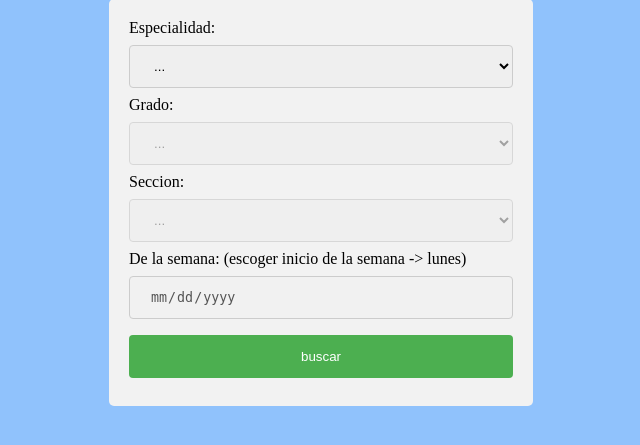
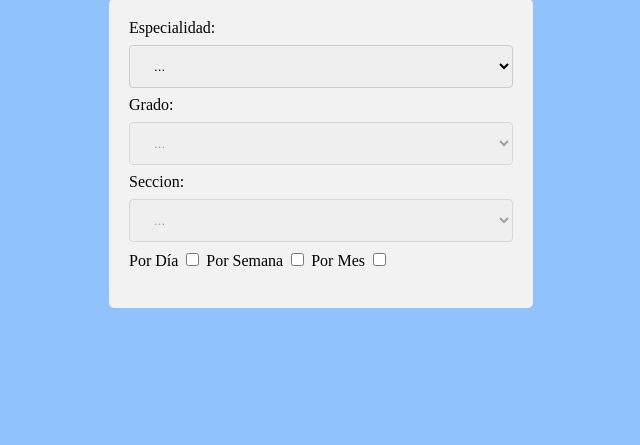
Before and after one commit to EGPerezR/EstadiasFaltas, a PHP site: page /tablafaltas.php in a window 1280 px wide. Shown: the part 121-566 px from the top of the page, without its empty margins (339-979 px from the left). Run offline with PHP 8.4, Linux system fonts and the light colour scheme.

Commit message:
implementacion de fechas

```diff
--- a/Controllers/creaexcel.php
+++ b/Controllers/creaexcel.php
@@ -138,4 +138,5 @@ $writer = new Xlsx($spreadsheet);
 
 
 $writer->save(__DIR__.'/../Impreso/Tabla de faltas de la semana de '.$espe.' de '.$grado.' grado del '.$seccion.'.xlsx');
+
 header('Location: ../tablafaltas.php');
--- a/Controllers/muestabl.php
+++ b/Controllers/muestabl.php
@@ -44,7 +44,7 @@ if (isset($_POST['buscar'])) {
 
 
 ?>
-        <div class="tabfal" id="tabfal" onclick="offtab()">
+        <div class="tabfal" id="tabfal" >
 
             <div class="tablafal" style="
 
@@ -63,7 +63,7 @@ if (isset($_POST['buscar'])) {
                         }
                         if ($espe == 5) {
                             echo "background-color: #9d61fd;";
-                        }    ?>">
+                        }    ?>"><a href="" onclick="offtab()" style="color = red;">X</a>
                 <form method="POST" action="Controllers/creaexcel.php">
                     <center><b><label>Registro de faltas del grupo
                                 <?php echo $grado;  ?> de
@@ -183,7 +183,7 @@ if (isset($_POST['buscar'])) {
                     <br>
                     <div class="imprimir">
 
-                        <input type="submit" value="Imprimir" name="imprimir">
+                        <input type="submit" value="Imprimir" name="imprimir" onclick="alerta()">
                 </form>
             </div>
         </div>
--- a/tablafaltas.php
+++ b/tablafaltas.php
@@ -52,10 +52,29 @@ require 'Controllers/funcs.php';
                 <option value="1">A</option>
                 <option value="2">B</option>
             </select>
-
-            <label>De la semana: (escoger inicio de la semana -> lunes)</label>
-            <input type="date" name="semana" id="semana" disabled>
-            <input type="submit" value="buscar" name="buscar">
+            <label for="por dia">Por Día</label>
+            <input type="checkbox" name="dia" id="dia" onclick="showfe()" value="dia">
+            <label for="por dia">Por Semana</label>
+            <input type="checkbox" name="semana" id="semana" onclick="showfe()" value="mes">
+            <label for="por dia">Por Mes</label>
+            <input type="checkbox" name="mes" id="mes" onclick="showfe()" value="semana">
+            <br>
+            <br>
+            <div id="fecha1" style="display: none;">
+                <label>Seleccione Dia</label>
+                <input type="date" name="semana" id="semana1" disabled>
+                <input type="submit" value="buscar" name="buscar">
+            </div>
+            <div id="fecha2" style="display: none;">
+                <label>Seleccione semana: (inicio de la semana -> lunes)</label>
+                <input type="date" name="semana" id="semana2" disabled>
+                <input type="submit" value="buscar" name="buscar">
+            </div>
+            <div id="fecha3" style="display: none;">
+                <label>Seleccione Mes: (escoger inicio de la semana -> lunes)</label>
+                <input type="date" name="semana" id="semana3" disabled>
+                <input type="submit" value="buscar" name="buscar">
+            </div>
         </form>
     </div>
 
@@ -101,6 +120,55 @@ require 'Controllers/funcs.php';
     function offtab() {
         document.getElementById("tabfal").style.display = "none";
     }
+
+    function alerta() {
+        alert("Su tabla se ha creado exitosamente");
+    }
+
+
+
+    function showfe() {
+        element1 = document.getElementById("fecha1");
+        check1 = document.getElementById("dia");
+        element2 = document.getElementById("fecha2");
+        check2 = document.getElementById("semana");
+        element3 = document.getElementById("fecha3");
+        check3 = document.getElementById("mes");
+        if (check1.checked) {
+            check2.checked = false;
+            check3.checked = false;
+            document.getElementById('semana1').disabled = false;
+            document.getElementById('semana3').disabled = true;
+            document.getElementById('semana2').disabled = true;
+            element1.style.display = 'block';
+            element2.style.display = 'none';
+            element3.style.display = 'none';
+        } else {
+            element1.style.display = 'none';
+        }
+        if (check2.checked) {
+            check1.checked = false;
+            check3.checked = false;
+            element2.style.display = 'block';
+            element1.style.display = 'none';
+            document.getElementById('semana2').disabled = false;
+            document.getElementById('semana3').disabled = true;
+            document.getElementById('semana1').disabled = true;
+            element3.style.display = 'none';
+        } else {
+            element2.style.display = 'none';
+        }
+        if (check3.checked) {
+            check1.checked = false;
+            check2.checked = false;
+            element3.style.display = 'block';
+            element1.style.display = 'none';
+            document.getElementById('semana3').disabled = false;
+            element2.style.display = 'none';
+        } else {
+            element3.style.display = 'none';
+        }
+    }
 </script>
 
 </html>
```
Also changed, not shown: 3 other files.
